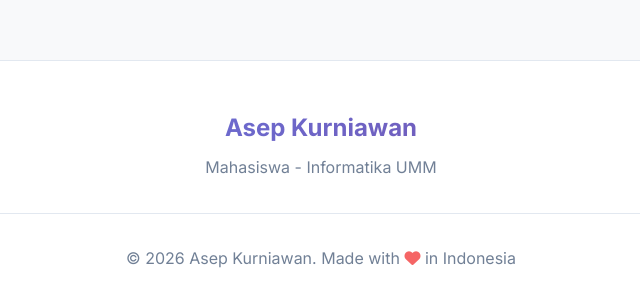
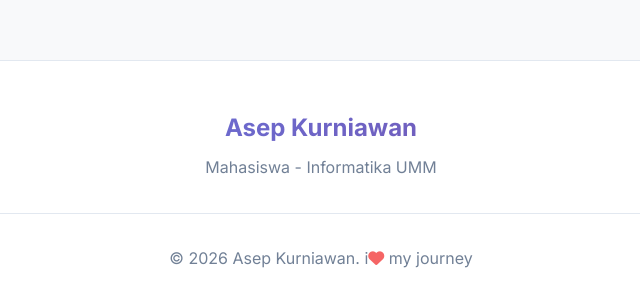
Before and after one commit to Asepurniawan/portofolio, a website: page index.html in a window 1280 px wide. Shown: the part 7493-7796 px from the top of the page, without its empty margins (459-1099 px from the left). Drawn offline with Linux system fonts and the light colour scheme.

Commit message:
fix: update footer text to reflect a personal journey

```diff
--- a/index.html
+++ b/index.html
@@ -481,7 +481,7 @@
                 </div>
             </div>
             <div class="footer-bottom">
-                <p>&copy; <span id="currentYear">2025</span> Asep Kurniawan. Made with <i class="fas fa-heart"></i> in Indonesia</p>
+                <p>&copy; <span id="currentYear">2025</span> Asep Kurniawan. i<i class="fas fa-heart"></i> my journey</p>
             </div>
         </div>
     </footer>
```
